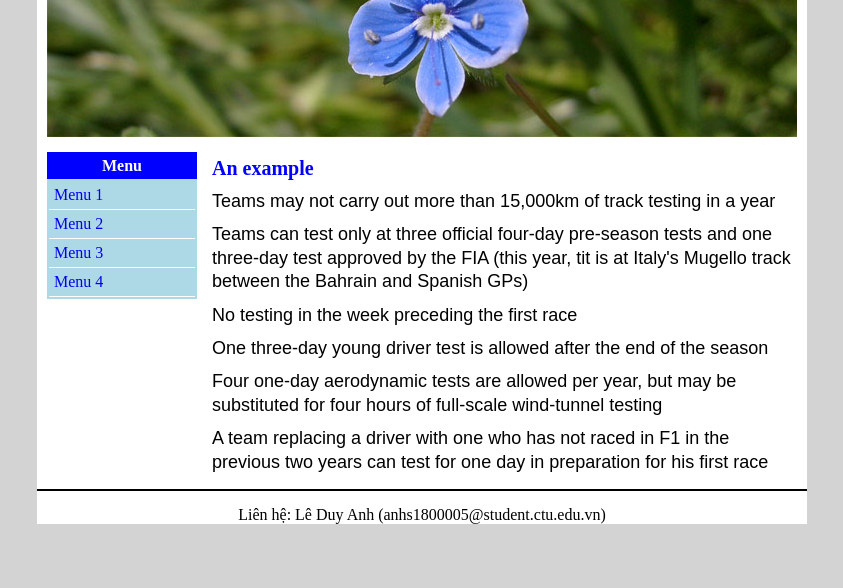
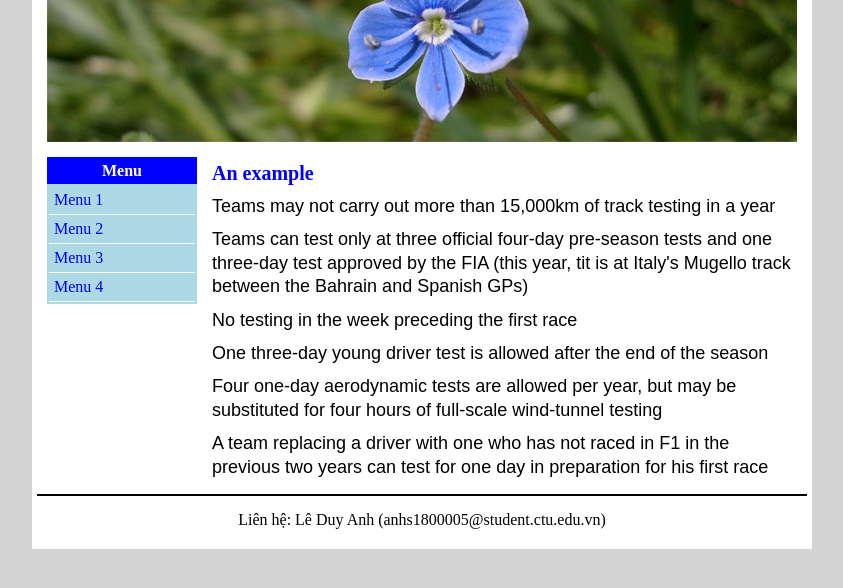
Before and after one commit to leonlect/ct428web, a plain HTML site: page Buoi2/div.html in a window 1280 px wide. Shown: the part 88-676 px from the top of the page, without its empty margins (218-1061 px from the left). Drawn offline with Linux system fonts and the light colour scheme.

Commit message:
Fix Buoi2 CSS

```diff
--- a/Buoi2/style_div.css
+++ b/Buoi2/style_div.css
@@ -9,8 +9,9 @@ body {
 
 #wrap {
 /*   border: 1px solid black; */
-  margin: auto;
+  margin: 0 auto;
   width: 770px;
+  padding: 5px;
   background-color: white;
 }
 
@@ -96,9 +97,9 @@ body {
 
 #footer {
   border-top: 2px solid ;
+  padding: 15px;
 }
 
 #footer p {
   text-align: center;
-  margin: 15px;
 }
```
